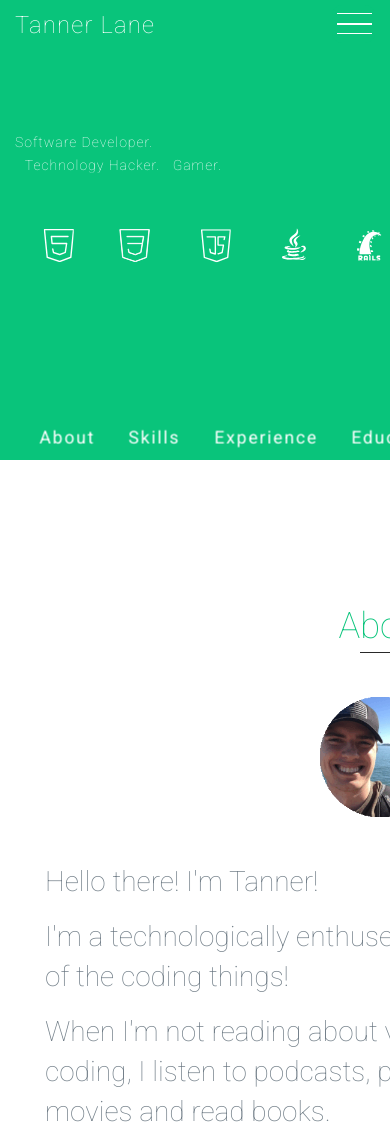
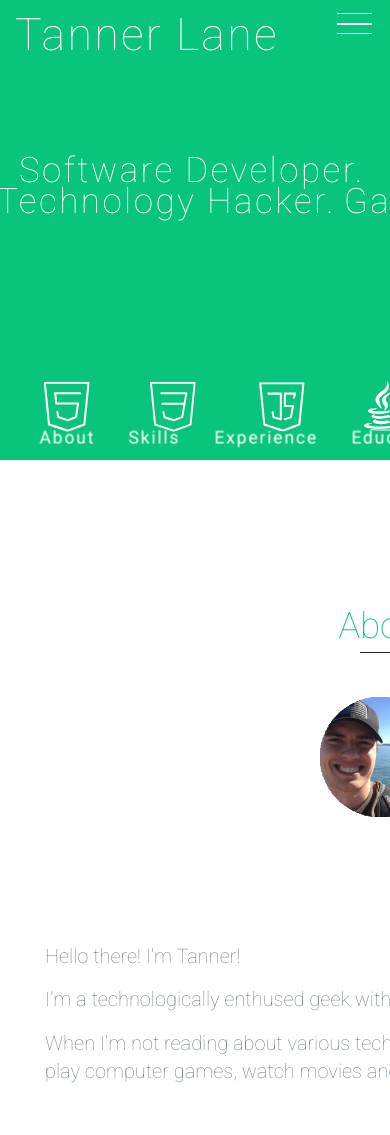
Before and after one commit to tal763/tal763.github.io, a website: page index.html in a window 390 px wide. Shown: the top 1135 px of the page. Drawn offline with nearby package versions, Linux system fonts and the light colour scheme; a web font is replaced by a local one.

Commit message:
media query support for mobile

```diff
--- a/scss/styles.scss
+++ b/scss/styles.scss
@@ -1632,18 +1632,120 @@ ul#horizontal-list li a {
 // Extra Small Devices
 @media only screen and (max-width : 480px) {
      width: auto;
-     #lead-content {
+
+     #lead-down {
+          display: none;
+     }
+
+     #lead{
           h1 {
-               font-size: 1.5em;
+               font-size: 3.2em ;
           }
 
           h2 {
-               font-size: 1em;
-          }
-
-          a {
-               font-size: 0.9em;
-               padding: 5px 10px;
-          }
-     }
-}
+               font-size: 2.5em;
+               padding-left: 1vw;
+          }
+
+          #subtitle-list{
+               transform: translate(-5vw, -2vh);
+          }
+          width: 795px;
+          height: 460px;
+     }
+
+
+     #about{
+          width: 790px;
+     }
+
+     #skills{
+          width: 790px;
+     }
+
+     #experience{
+          width: 790px;
+     }
+
+     #education{
+          width: 790px;
+     }
+
+     #projects{
+          width: 790px;
+     }
+
+     footer {
+          width: 795px !important;
+     }
+
+     #my-img {
+          padding-bottom: 50px;
+          transform: translate(225px, 40px);
+          width: 250px;
+          height: 250px;
+     }
+
+     p {
+          font-size: 20px;
+     }
+
+     .sidebarBtn{
+
+     }
+
+     #html-img-wrapper {
+          position: absolute;
+          width: 6%;
+          stroke-width: .01%;
+          // transform: translate(240%, 2%);
+     }
+
+     #second-img-wrapper {
+          position: absolute;
+          width: 6%;
+          stroke-width: 3%;
+          transform: translate(240%, 0%);
+     }
+
+
+     #third-img-wrapper {
+          position: absolute;
+          width: 6%;
+          stroke-width: 0.01em;
+          transform: translate(460%, 1%);
+     }
+
+     #java-img-wrapper {
+          position: absolute;
+          width: 5.1%;
+          stroke-width: 0.01em;
+          transform: translate(780%, -2%);
+     }
+
+     #rails-img-wrapper {
+          position: absolute;
+          width: 5.2%;
+          stroke-width: 0.01em;
+          transform: translate(1020%, 2%);
+          // transform: translate(1650%, 2%);
+     }
+
+     #linux-img-wrapper {
+          position: absolute;
+          width: 5.1%;
+          stroke-width: 0.01em;
+          transform: translate(1310%, 5%);
+     }
+
+     #git-img-wrapper {
+          position: absolute;
+          width: 4.4%;
+          stroke-width: 0.01em;
+          transform: translate(1810%, 4%);
+     }
+
+     #image-row > #img-list {
+          transform: translate(-5vw, 3vh);
+     }
+}
```
Also changed, not shown: css/styles.css.
